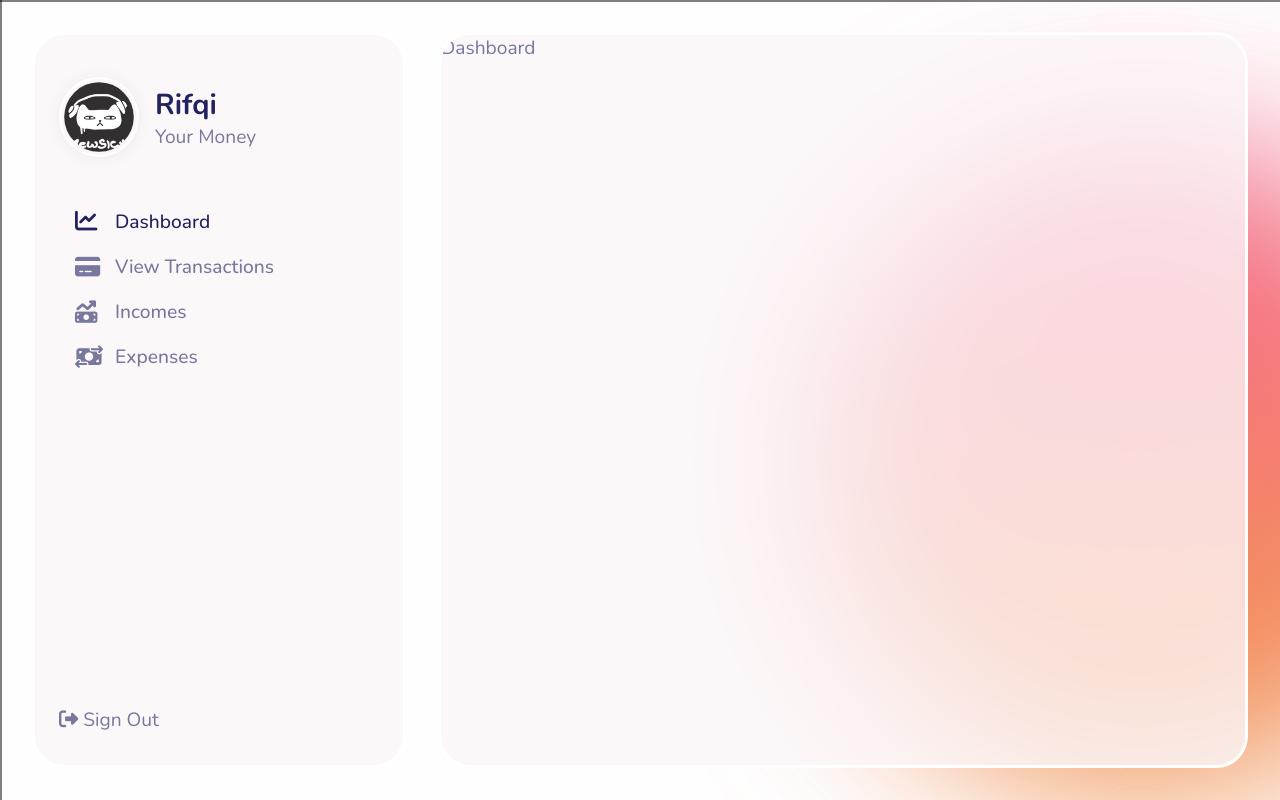
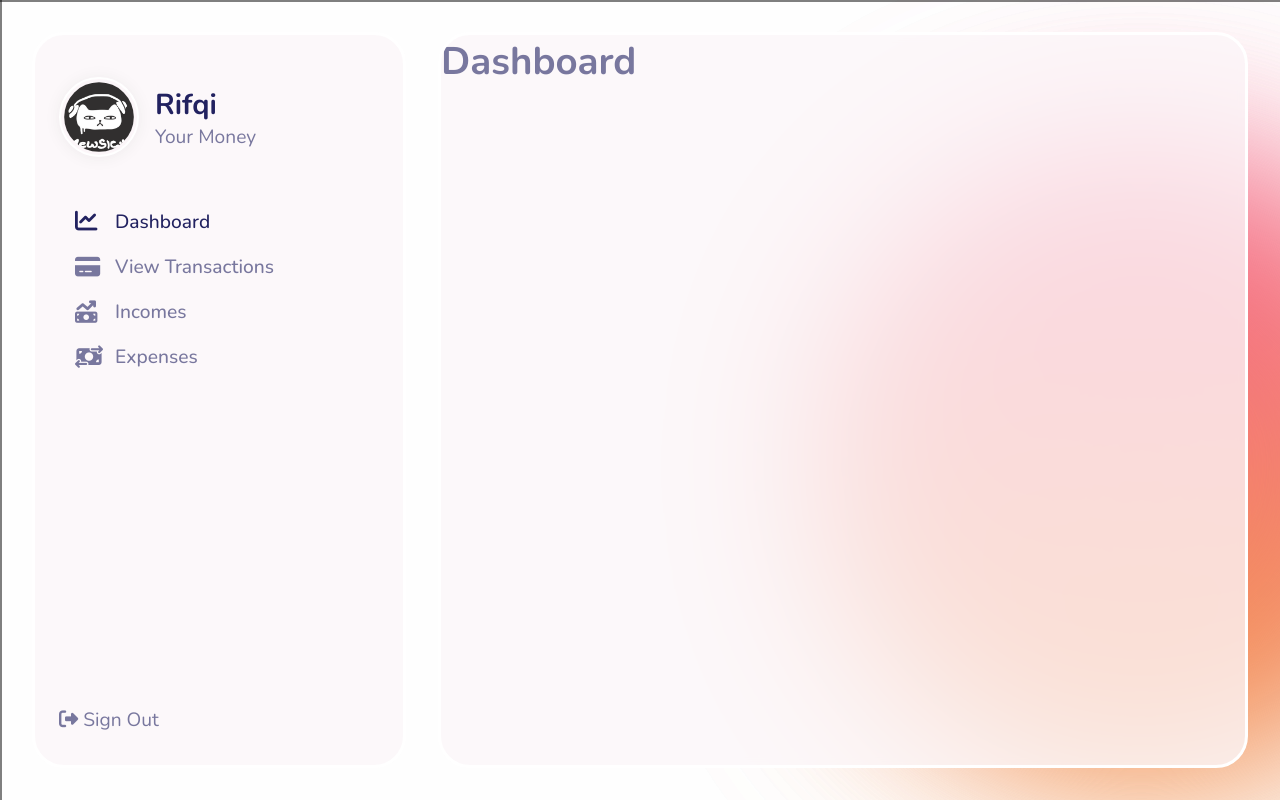
Before and after one commit to RifqiNotWibu/kucing-fintrack-web, a React (Create React App) app: page / in a window 1280 px wide. Shown: the top 800 px of the page. Built offline with nearby package versions, Linux system fonts and the light colour scheme.

Commit message:
Dashboard component init

```diff
--- a/src/Components/Dashboard/Dashboard.js
+++ b/src/Components/Dashboard/Dashboard.js
@@ -1,8 +1,15 @@
 import React from 'react'
 import styled from 'styled-components'
+import { InnerLayout } from '../../styles/Layouts'
 
 function Dashboard() {
-  return <DashboardStyled>Dashboard</DashboardStyled>
+  return (
+    <DashboardStyled>
+      <InnerLayout>
+        <h1>Dashboard</h1>
+      </InnerLayout>
+    </DashboardStyled>
+  )
 }
 
 const DashboardStyled = styled.div``
```
